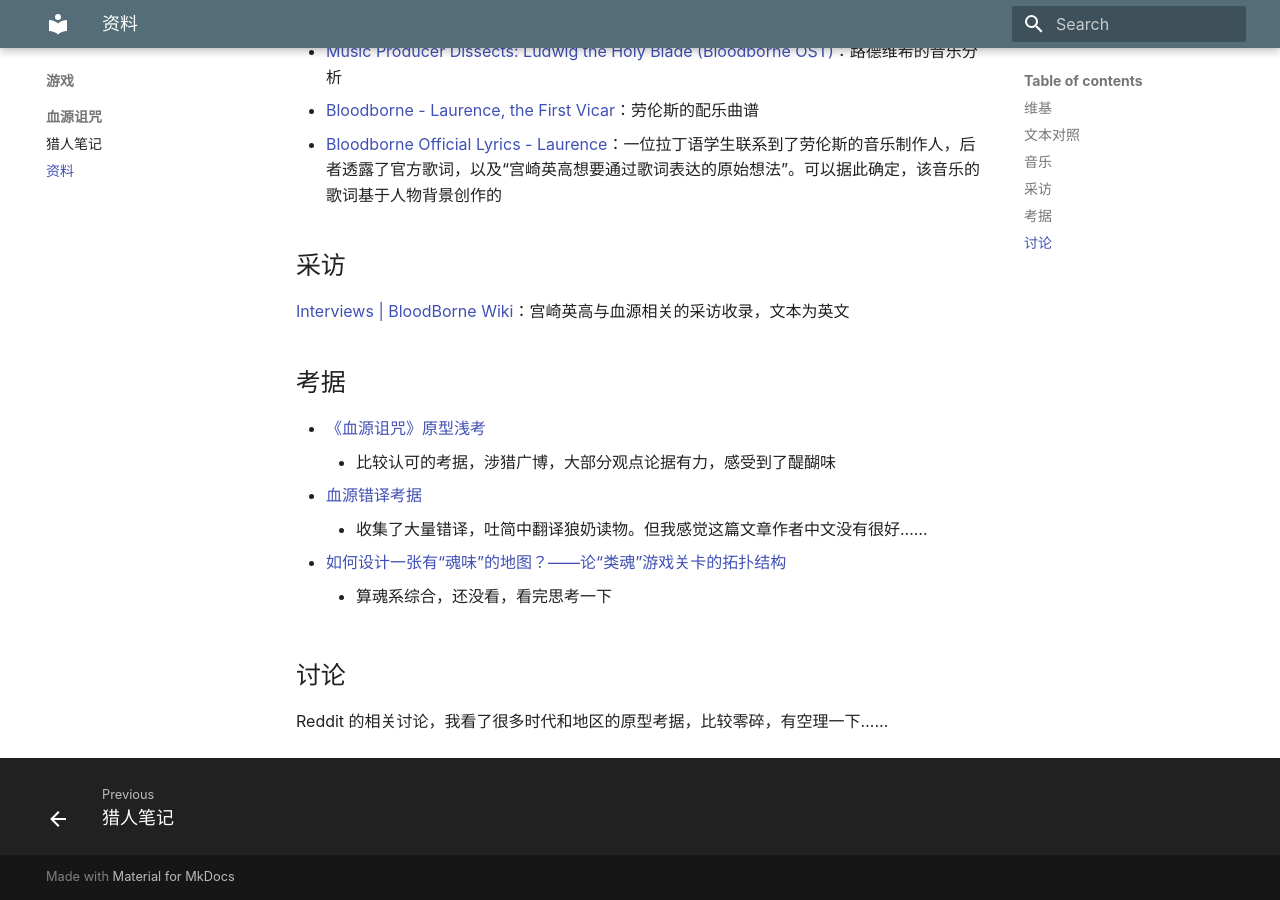
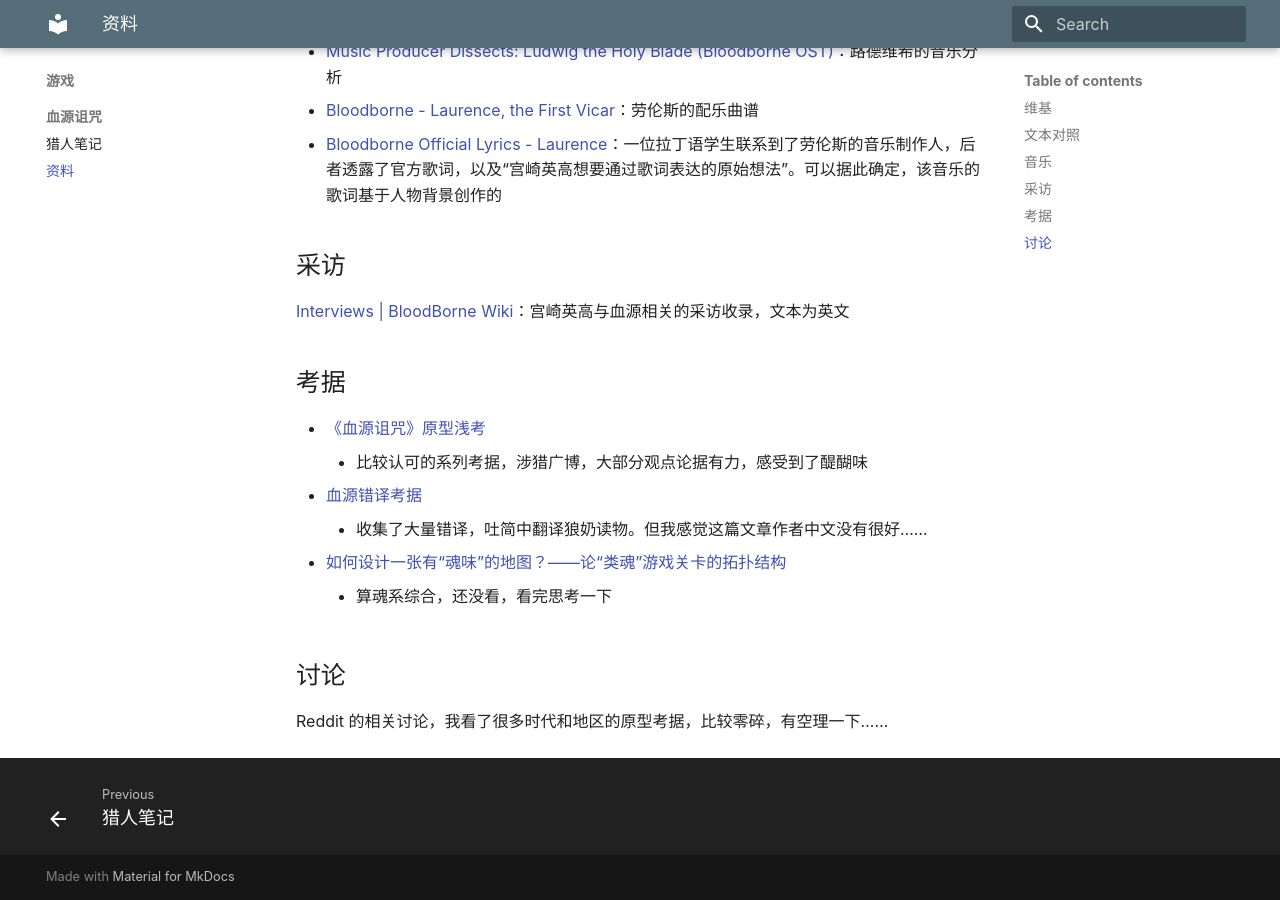
Before and after one commit to zhen-shi/Notes, an MkDocs documentation site: the page built from docs/游戏/血源诅咒/资料.md, in a window 1280 px wide and 900 px high, scrolled down 792 px. Built offline with MkDocs 1.6.1 and Material for MkDocs 9.7.7, drawn with Linux system fonts in a browser that asks for light colours; some web fonts are replaced; a style sheet for code colours, icons or effects is not loaded.

Commit message:
update link

```diff
--- a/docs/游戏/血源诅咒/资料.md
+++ b/docs/游戏/血源诅咒/资料.md
@@ -27,8 +27,8 @@
 [Interviews | BloodBorne Wiki](https://www.bloodborne-wiki.com/2017/01/interviews.html)：宫崎英高与血源相关的采访收录，文本为英文
 ## 考据
 
-- [《血源诅咒》原型浅考](https://www.gcores.com/articles/160344)
-	- 比较认可的考据，涉猎广博，大部分观点论据有力，感受到了醍醐味
+- [《血源诅咒》原型浅考](https://www.gcores.com/portfolios/336)
+	- 比较认可的系列考据，涉猎广博，大部分观点论据有力，感受到了醍醐味
 - [血源错译考据](https://www.gcores.com/articles/95998)
 	- 收集了大量错译，吐简中翻译狼奶读物。但我感觉这篇文章作者中文没有很好……
 - [如何设计一张有“魂味”的地图？——论“类魂”游戏关卡的拓扑结构](https://zhuanlan.zhihu.com/p/415025159)
```
